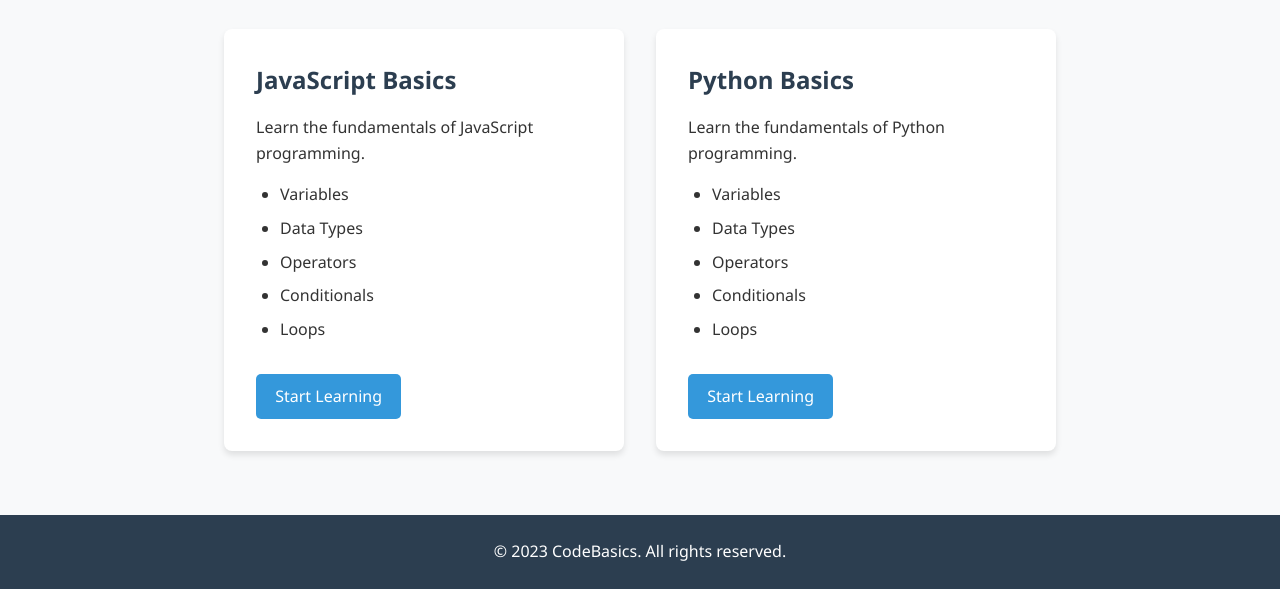
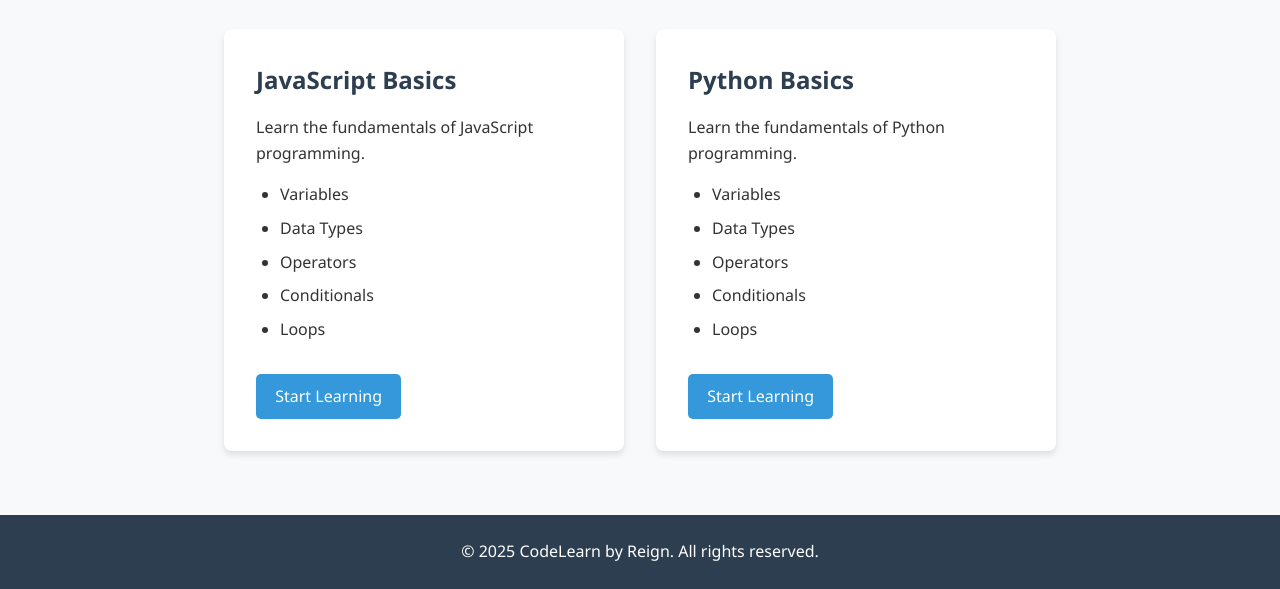
Before and after one commit to Nanashi1121/LearnCode, a plain HTML site: page index.html in a window 1280 px wide. Shown: the part 549-1138 px from the top of the page. Drawn offline with Linux system fonts and the light colour scheme.

Commit message:
Update index.html

```diff
--- a/index.html
+++ b/index.html
@@ -60,9 +60,10 @@
     </main>
 
     <footer>
-        <p>&copy; 2023 CodeBasics. All rights reserved.</p>
+        <p>&copy; 2025 CodeLearn by Reign. All rights reserved.</p>
     </footer>
 
     <script src="scripts/main.js"></script>
 </body>
+
 </html>
```
